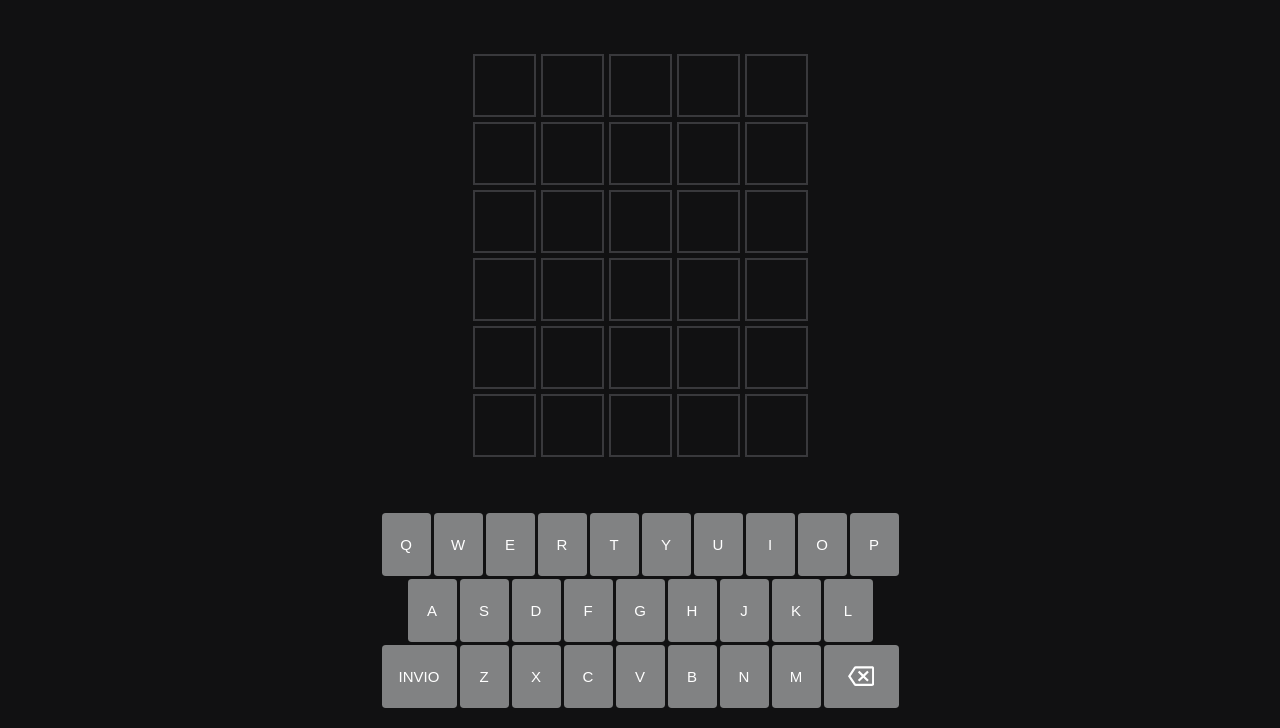
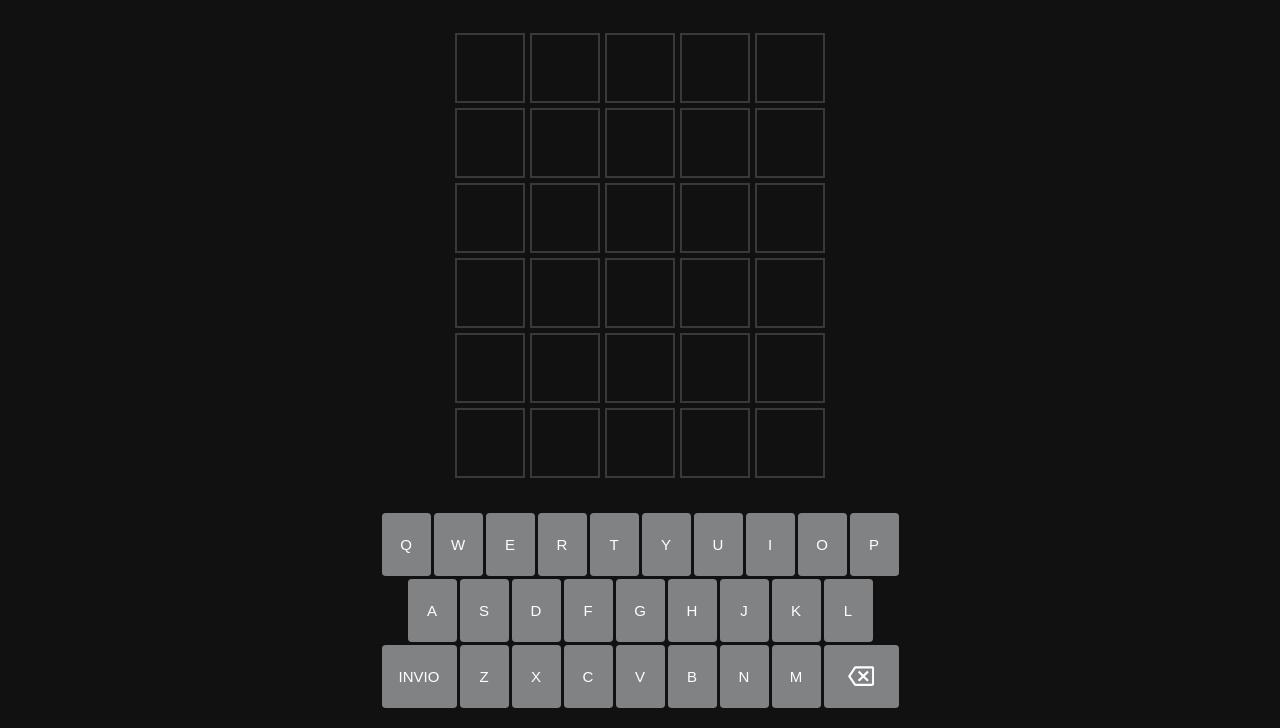
Before and after one commit to galzmarc/wordle-ita, a plain HTML site: page index.html in a window 1280 px wide. Shown: the part 72-800 px from the top of the page. Drawn offline with Linux system fonts and the light colour scheme.

Commit message:
Enlarged grid

```diff
--- a/styles.css
+++ b/styles.css
@@ -91,8 +91,8 @@ h2 {
 
 .guess-grid {
   display: grid;
-  grid-template-columns: repeat(5, 3.15em);
-  grid-template-rows: repeat(6, 3.15em);
+  grid-template-columns: repeat(5, 3.5em);
+  grid-template-rows: repeat(6, 3.5em);
   justify-content: center;
   align-content: center;
   gap: .25em;
```
